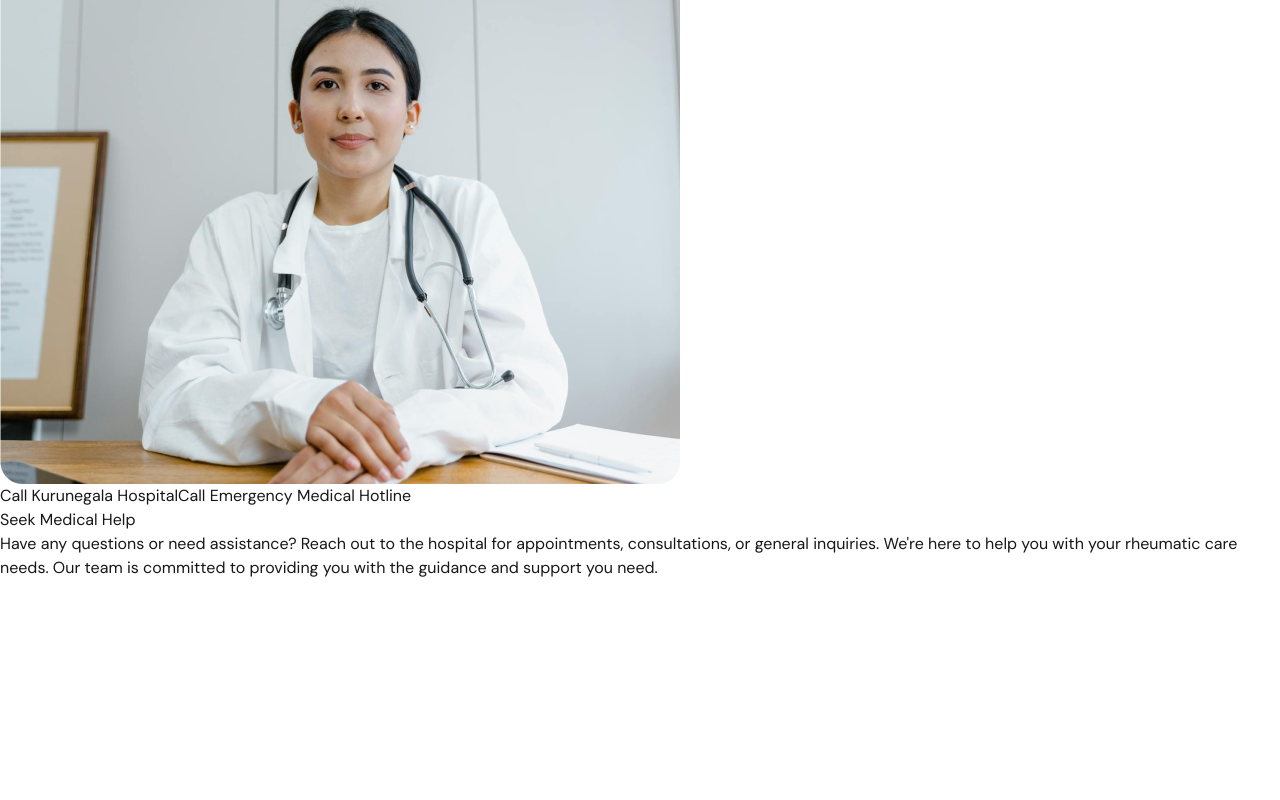
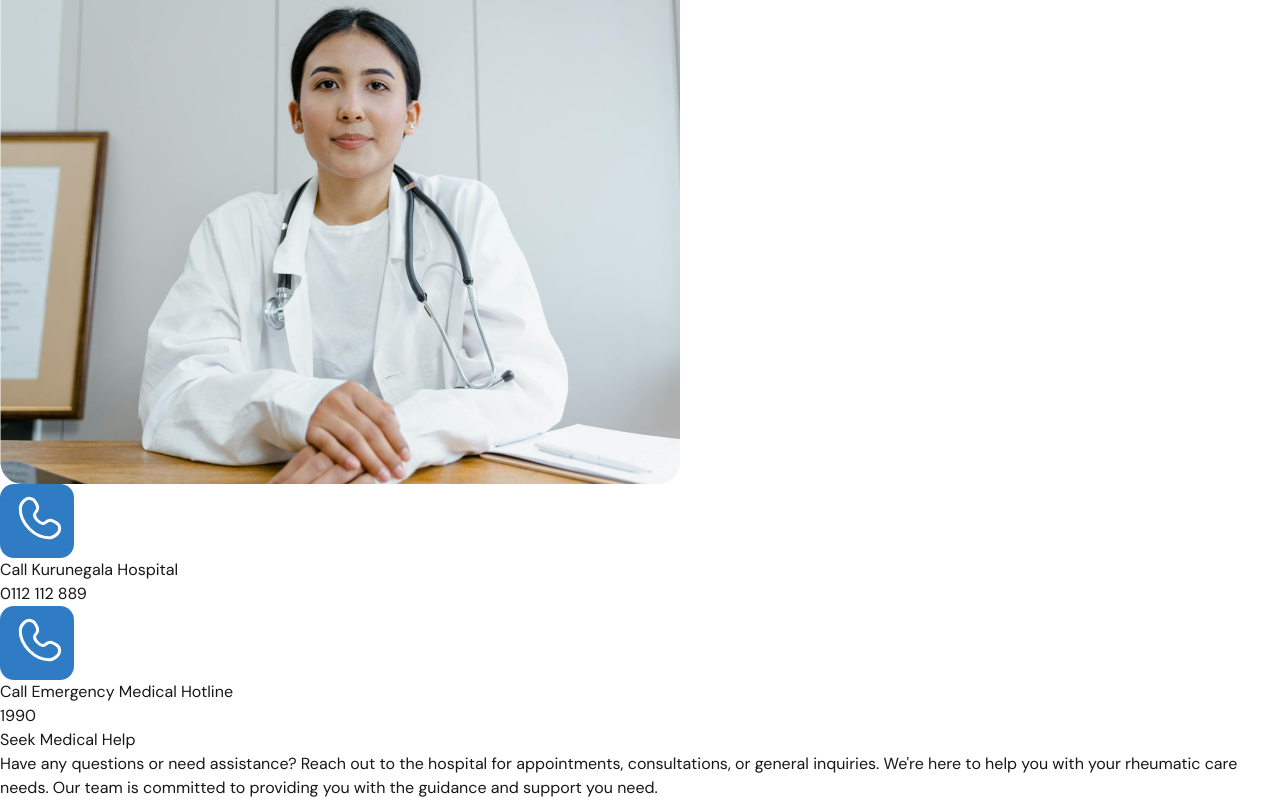
Before and after one commit to sliitsesc/rheumaconnect-fe, a Next.js app: page / in a window 1280 px wide. Shown: the part 265-1065 px from the top of the page. Before the commit the page ends 845 px from the top, so only its background shows below. Built offline with nearby package versions, Linux system fonts and the light colour scheme.

Commit message:
desktop style done

```diff
--- a/src/app/components/ContactCard.tsx
+++ b/src/app/components/ContactCard.tsx
@@ -3,18 +3,63 @@ import React from 'react';
 function ContactCard() {
   return (
     <section className="relative max-w-[1512px] mx-auto py-16">
-      {/* Center the section */}
       <div className="container mx-auto px-4 lg:px-16 flex flex-col-reverse lg:flex-row items-center gap-6">
-        <div className="btns flex flex-col gap-[25px] absolute top-[132px]" >
-          <button className="bg-blue-50 px-6 py-2 rounded-md hover:bg-blue-200 transition">
-            Call Kurunegala Hospital
-          </button>
-          <button className="bg-blue-50 px-6 py-2 rounded-md hover:bg-blue-200 transition">
-            Call Emergency Medical Hotline
-          </button>
+        <div className="btns flex flex-col  absolute top-[132px]">
+          <div className=" flex flex-col rounded-none ">
+            {/* Updated "Call Kurunegala Hospital" button container */}
+            <a
+              href="tel:0112112889"
+              className="py-5 max-w-[678px] pl-5 w-full bg-[#E7F2FC] rounded-2xl max-md:pr-5 max-md:max-w-full hover:bg-[#D6EAFB] transition block"
+            >
+              <div className="flex gap-5 max-md:flex-col">
+                <div className="flex flex-col max-md:ml-0 max-md:w-full">
+                  <img
+                    loading="lazy"
+                    src="./call_icon.svg"
+                    className="object-contain shrink-0 rounded-none aspect-square w-[74px] h-[74px] max-md:mt-10"
+                    alt="Kurunegala Hospital Contact Icon"
+                  />
+                </div>
+                <div className="flex flex-col w-[84%] max-md:ml-0 max-md:w-full ml-[3px]">
+                  <div className="flex flex-col self-stretch my-auto font-semibold max-md:mt-10">
+                    <div className="text-[#484848] font-[DM Sans] font-semibold text-[32px] leading-[28px]">
+                      Call Kurunegala Hospital
+                    </div>
+                    <div className="self-start mt-1.5 text-[#9E9E9E] font-[DM Sans] font-semibold text-[28px] leading-[28px]">
+                      0112 112 889
+                    </div>
+                  </div>
+                </div>
+              </div>
+            </a>
+
+
+            {/* Updated "Call Emergency Medical Hotline" button container */}
+            <a href="tel:1990" className="block">
+  <div className="flex gap-[23.53px] py-5 pr-20 pl-5 mt-6 font-semibold bg-[#E7F2FC] rounded-2xl max-md:pr-5">
+    <img
+      loading="lazy"
+      src="./call_icon.svg"
+      className="object-contain shrink-0 rounded-none aspect-square w-[74px] h-[74px]"
+      alt="Emergency Medical Hotline Icon"
+    />
+    <div className="flex flex-col grow shrink-0 my-auto basis-0 w-fit max-md:max-w-full">
+      <div className="text-3xl font-[DM Sans] font-semibold text-[32px] leading-[28px] text-[#484848] max-md:max-w-full">
+        Call Emergency Medical Hotline
+      </div>
+      <div className="self-start mt-1.5 font-[DM Sans] text-[28px] font-semibold leading-[28px] text-[#9E9E9E]">
+        1990
+      </div>
+    </div>
+  </div>
+</a>
+
+          </div>
         </div>
+
+        {/* Text container */}
         <div className="text max-w-[633px] min-h-[240px] flex flex-col gap-[25px] absolute top-[132px] left-[812px]">
-          <h2 className="font-extrabold text-[42px] leading-[54.68px] text-[#484848] ">
+          <h2 className="font-extrabold text-[42px] leading-[54.68px] text-[#484848]">
             Seek Medical Help
           </h2>
           <p className="font-medium text-[24px] leading-[32px] text-[#9E9E9E]">
```
Also changed, not shown: public/call_Icon.svg (added).
